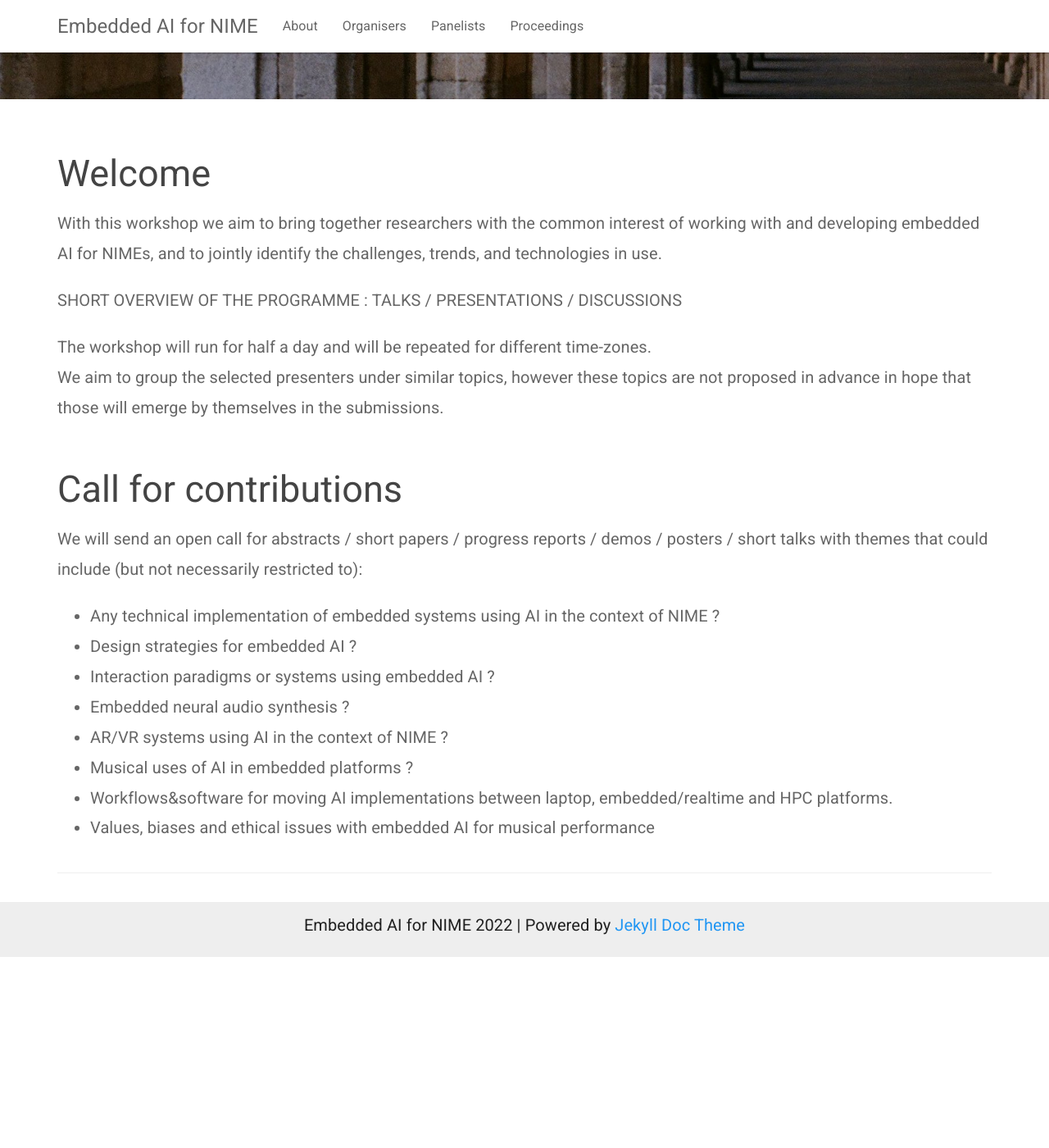
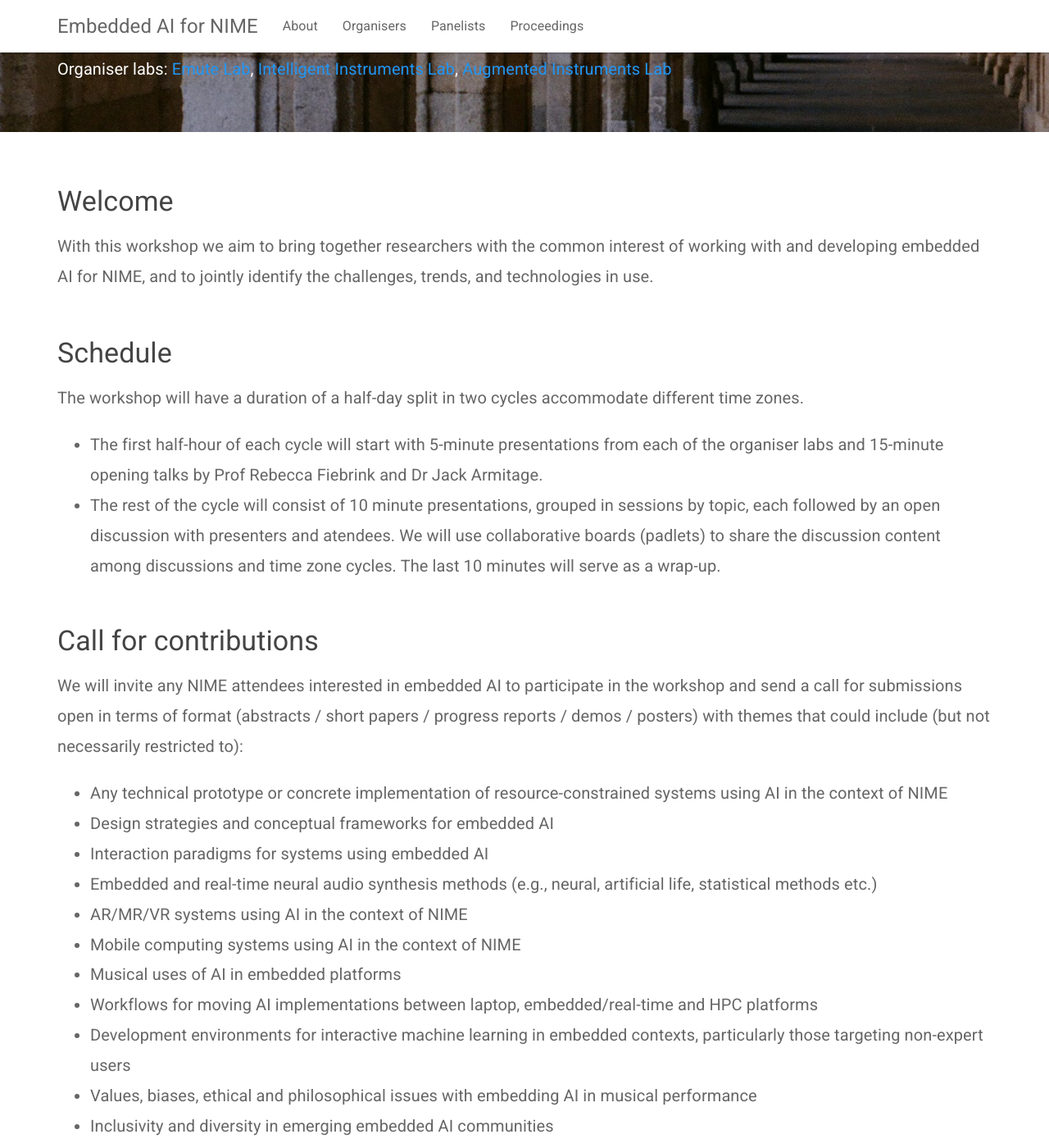
Before and after one commit to embedded-ai-for-nime/embedded-ai-for-nime.github.io, a Jekyll site: the page built from index.html, in a window 1280 px wide and 1400 px high, scrolled down 317 px. Shown: the whole window at 82% size. Built offline with Jekyll 4.4.1, drawn with Linux system fonts in a browser that asks for light colours; before the commit the page ends 1484 px from its top, so only the background shows below that.

Commit message:
Updated front page and organisers info.

```diff
--- a/index.html
+++ b/index.html
@@ -8,48 +8,61 @@ layout: default
         <h3 style="color:white";><i>Workshop Proposal for NIME 2022 </i></h3>
         <h5 style="color:white";><b>Dates: Subject to acceptance. </b></h5>
         <h5 style="color:white";>Organisers: Teresa Pelinski, Victor Shepardson, Steve Symons, Franco Santiago Caspe, Adan L Benito Temprano, Jack Armitage, Chris Kiefer, Rebecca Fiebrink, Thor Magnusson, and Andrew McPherson </h5>
+        <h5 style="color:white";>Organiser labs: <a href="http://www.emutelab.org/">Emute Lab</a>, <a href="https://iil.is/">Intelligent Instruments Lab</a>, <a href="http://instrumentslab.org/">Augmented Instruments Lab</a></h5>
     </div>
 </div>
 
 <div class="container">
-    <h2 class="header-light regular-pad">Welcome</h2>
+    <h3 class="header-light regular-pad">Welcome</h2>
       <p>
-      With this workshop we aim to bring together researchers with the common interest of working with and developing embedded AI for NIMEs,
+      With this workshop we aim to bring together researchers with the common interest of working with and developing embedded AI for NIME,
       and to jointly identify the challenges, trends, and technologies in use.
       </p>
+</div>
+
+<div class="container">
+    <h3 class="header-light regular-pad">Schedule</h2>
       <p>
-      SHORT OVERVIEW OF THE PROGRAMME : TALKS / PRESENTATIONS / DISCUSSIONS
+      The workshop will have a duration of a half-day split in two cycles accommodate different time zones.
       </p>
-      <p>
-      The workshop will run for half a day and will be repeated for different time-zones. <br>
-      We aim to group the selected presenters under similar topics, however these topics are not proposed in advance in hope that those will emerge by themselves in the submissions.
-      </p>
+      <ul>
+      <li>The first half-hour of each cycle will start with 5-minute presentations from each of the organiser labs and 15-minute opening talks by Prof Rebecca Fiebrink and Dr Jack Armitage.</li>
+      <li>The rest of the cycle will consist of 10 minute presentations, grouped in sessions by topic, each followed by an open discussion with presenters and atendees. We will use collaborative boards (padlets) to share the discussion content among discussions and time zone cycles. The last 10 minutes will serve as a wrap-up.</li>
+      </ul>
+
 </div>
 
 
 <div class="container">
 
       </p>
-    <h2 class="header-light regular-pad">Call for contributions</h2>
+    <h3 class="header-light regular-pad">Call for contributions</h2>
       <p>
 
-      We will send an open call for abstracts / short papers / progress reports / demos / posters / short talks with themes that could include (but not necessarily restricted to):
+      We will invite any NIME attendees interested in embedded AI to participate in the workshop and send a call for submissions open in terms of format (abstracts / short papers / progress reports / demos / posters) with themes that could include (but not necessarily restricted to):
 
       <ul>
-      <li>Any technical implementation of embedded systems using AI in the context of NIME ?</li>
-      <li>Design strategies for embedded AI ?</li>
-      <li>Interaction paradigms or systems using embedded AI ?</li>
+      <li>Any technical prototype or concrete implementation of resource-constrained systems using AI in the context of NIME</li>
 
-      <li>Embedded neural audio synthesis ?</li>
+      <li>Design strategies and conceptual frameworks for embedded AI </li>
 
-      <li>AR/VR systems using AI in the context of NIME ?</li>
+      <li>Interaction paradigms for systems using embedded AI</li>
 
-      <li>Musical uses of AI in embedded platforms ?</li>
+      <li>Embedded and real-time neural audio synthesis methods (e.g., neural, artificial life, statistical methods etc.)</li>
 
-      <li>Workflows&software for moving AI implementations between laptop, embedded/realtime and HPC platforms.</li>
+      <li>AR/MR/VR systems using AI in the context of NIME</li>
 
-      <li>Values, biases and ethical issues with embedded AI for musical performance</li>
+      <li>Mobile computing systems using AI in the context of NIME</li>
 
+      <li>Musical uses of AI in embedded platforms</li>
+
+      <li>Workflows for moving AI implementations between laptop, embedded/real-time and HPC platforms</li>
+
+      <li>Development environments for interactive machine learning in embedded contexts, particularly those targeting non-expert users</li>
+
+      <li>Values, biases, ethical and philosophical issues with embedding AI in musical performance</li>
+
+      <li>Inclusivity and diversity in emerging embedded AI communities</li>
       </ul>
       </p>
     <hr>
```
Also changed, not shown: _docs/organisers.md (+3 -1 lines).
